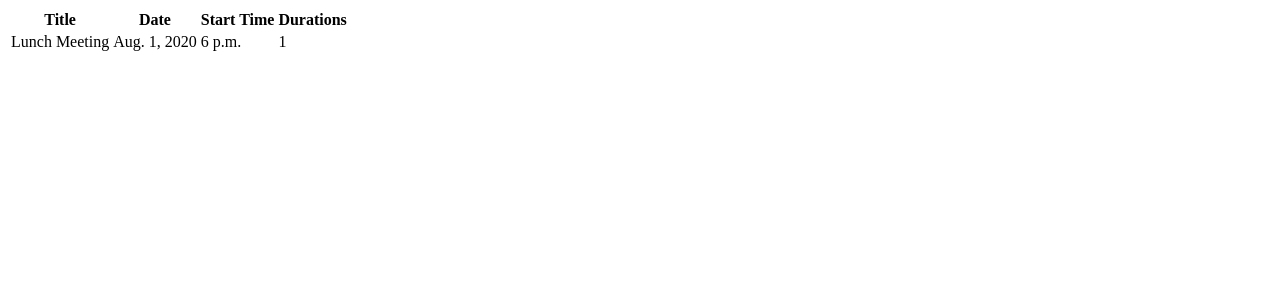
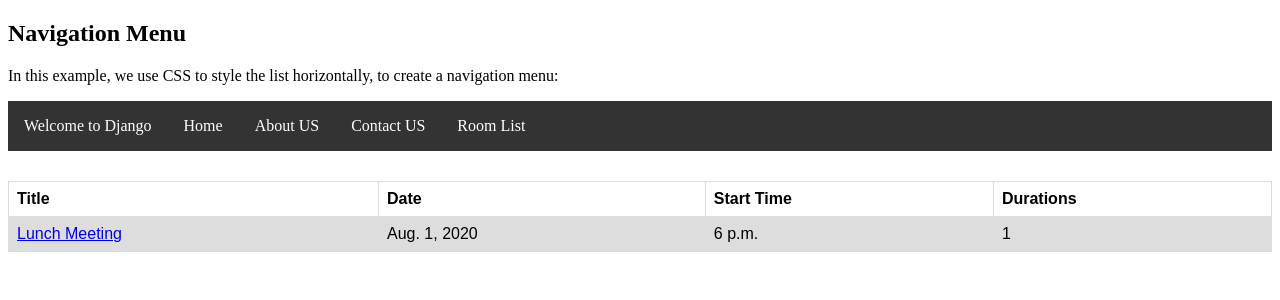
Before and after one commit to GoldenFlyers/PythonApp, a Django app: template meetings/templates/meetings/meeting_list.html in a window 1280 px wide. Shown: the top 300 px of the page. Run offline with Django 3.2, Linux system fonts and the light colour scheme; the template is opened without the code that fills it: values that come from a table or form of the project are taken from there, others are empty; data comes from the database, SQL or seed files in the repository; both versions use the stored data as it was after the commit.

Commit message:
link binding, static, css

```diff
--- a/meetings/models.py
+++ b/meetings/models.py
@@ -4,14 +4,15 @@ from datetime import time
 
 # Create your models here.
 
+class Room(models.Model):
+    name = models.CharField(max_length=200)
+    floor = models.IntegerField()
+    room_number = models.IntegerField()
+
+
 class Meeting(models.Model):
     title = models.CharField(max_length=200)
     date = models.DateField()
     start_time = models.TimeField(default=time(9))
     duration = models.IntegerField(default=1)
-
-
-class Room(models.Model):
-    name = models.CharField(max_length=200)
-    floor = models.IntegerField()
-    room_number = models.IntegerField()
+    room = models.ForeignKey(Room, on_delete=models.CASCADE)
--- a/meetings/static/meetings/style.css
+++ b/meetings/static/meetings/style.css
@@ -0,0 +1,39 @@
+table {
+  font-family: arial, sans-serif;
+  border-collapse: collapse;
+  width: 100%;
+  margin-top: 30px;
+}
+
+td, th {
+  border: 1px solid #dddddd;
+  text-align: left;
+  padding: 8px;
+}
+
+tr:nth-child(even) {
+  background-color: #dddddd;
+}
+ul {
+  list-style-type: none;
+  margin: 0;
+  padding: 0;
+  overflow: hidden;
+  background-color: #333333;
+}
+
+li {
+  float: left;
+}
+
+li a {
+  display: block;
+  color: white;
+  text-align: center;
+  padding: 16px;
+  text-decoration: none;
+}
+
+li a:hover {
+  background-color: #111111;
+}
--- a/meetings/templates/meetings/meeting_list.html
+++ b/meetings/templates/meetings/meeting_list.html
@@ -1,14 +1,38 @@
+{% load static %}
 <!DOCTYPE html>
 <html lang="en">
 <head>
     <meta charset="UTF-8">
     <title>Title</title>
+    <link rel="stylesheet" href="{% static 'meetings/style.css'  %}">
 </head>
 <body>
-<table><tr><th>Title</th><th>Date</th><th>Start Time</th><th>Durations</th></tr>
+<h2>Navigation Menu</h2>
+<p>In this example, we use CSS to style the list horizontally, to create a navigation menu:</p>
+
+<ul>
+    <li><a href="{% url 'welcome'  %}">Welcome to Django</a></li>
+    <li><a href="{% url 'home'  %}">Home</a></li>
+    <li><a href="{% url 'about'  %}">About US</a></li>
+    <li><a href="{% url 'contact'  %}">Contact US</a></li>
+    <li><a href="{% url 'rooms'  %}">Room List</a></li>
+</ul>
+
+<table>
+    <tr>
+        <th>Title</th>
+        <th>Date</th>
+        <th>Start Time</th>
+        <th>Durations</th>
+    </tr>
     {% for meeting in meeting_list %}
-    <tr><td>{{meeting.title}}</td><td>{{meeting.date}}</td><td>{{meeting.start_time}}</td><td>{{meeting.duration}}</td></tr>
-{% endfor %}
+    <tr>
+        <td><a href="{% url 'detail' meeting.id %}">{{meeting.title}}</a></td>
+        <td>{{meeting.date}}</td>
+        <td>{{meeting.start_time}}</td>
+        <td>{{meeting.duration}}</td>
+    </tr>
+    {% endfor %}
 
 </table>
 </body>
--- a/meetings/urls.py
+++ b/meetings/urls.py
@@ -0,0 +1,9 @@
+from django.urls import path
+from .views import meeting_list, details, room_list
+
+urlpatterns = [
+    path('<int:id>', details, name="detail"),
+    path('', meeting_list),
+    path('rooms', room_list, name="rooms"),
+
+]
--- a/myproject/settings.py
+++ b/myproject/settings.py
@@ -15,7 +15,6 @@ import os
 # Build paths inside the project like this: os.path.join(BASE_DIR, ...)
 BASE_DIR = os.path.dirname(os.path.dirname(os.path.abspath(__file__)))
 
-
 # Quick-start development settings - unsuitable for production
 # See https://docs.djangoproject.com/en/3.0/howto/deployment/checklist/
 
@@ -26,7 +25,6 @@ SECRET_KEY = '*47j2@^))86lco4_2n$118ugcsddvpk677*h40d2wzicq6()uh'
 DEBUG = True
 
 ALLOWED_HOSTS = []
-
 
 # Application definition
 
@@ -71,7 +69,6 @@ TEMPLATES = [
 
 WSGI_APPLICATION = 'myproject.wsgi.application'
 
-
 # Database
 # https://docs.djangoproject.com/en/3.0/ref/settings/#databases
 
@@ -81,7 +78,6 @@ DATABASES = {
         'NAME': os.path.join(BASE_DIR, 'db.sqlite3'),
     }
 }
-
 
 # Password validation
 # https://docs.djangoproject.com/en/3.0/ref/settings/#auth-password-validators
@@ -101,7 +97,6 @@ AUTH_PASSWORD_VALIDATORS = [
     },
 ]
 
-
 # Internationalization
 # https://docs.djangoproject.com/en/3.0/topics/i18n/
 
@@ -115,7 +110,6 @@ USE_L10N = True
 
 USE_TZ = True
 
-
 # Static files (CSS, JavaScript, Images)
 # https://docs.djangoproject.com/en/3.0/howto/static-files/
 
--- a/myproject/urls.py
+++ b/myproject/urls.py
@@ -14,16 +14,15 @@ Including another URLconf
     2. Add a URL to urlpatterns:  path('blog/', include('blog.urls'))
 """
 from django.contrib import admin
-from django.urls import path
+from django.urls import path, include
 from boards.views import contact, about, home, welcome
-from meetings.views import details, meeting_list
+from meetings.views import details
 
 urlpatterns = [
     path('admin/', admin.site.urls),
-    path('', contact),
-    path('about/', about),
-    path('home.html', home),
-    path('welcome', welcome),
-    path('meetings/<int:id>', details),
-    path('meetings', meeting_list)
+    path('', contact, name="contact"),
+    path('about/', about, name="about"),
+    path('home.html', home, name="home"),
+    path('welcome', welcome, name="welcome"),
+    path('meetings/', include('meetings.urls')),
 ]
```
Also changed, not shown: meetings/templates/meetings/room_list.html (+7 -2 lines), meetings/views.py (+6 -1 lines), db.sqlite3 (added), meetings/migrations/0001_initial.py (added).
